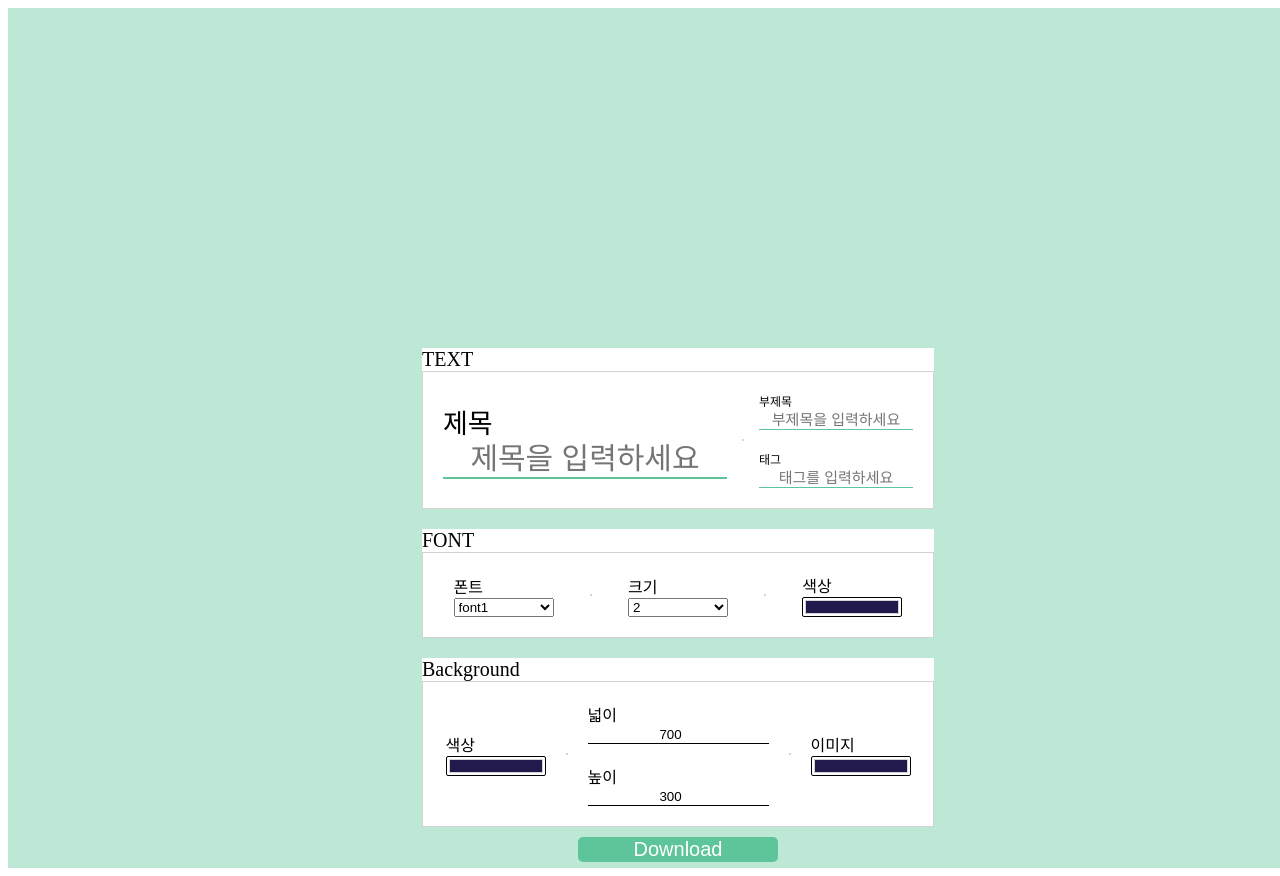
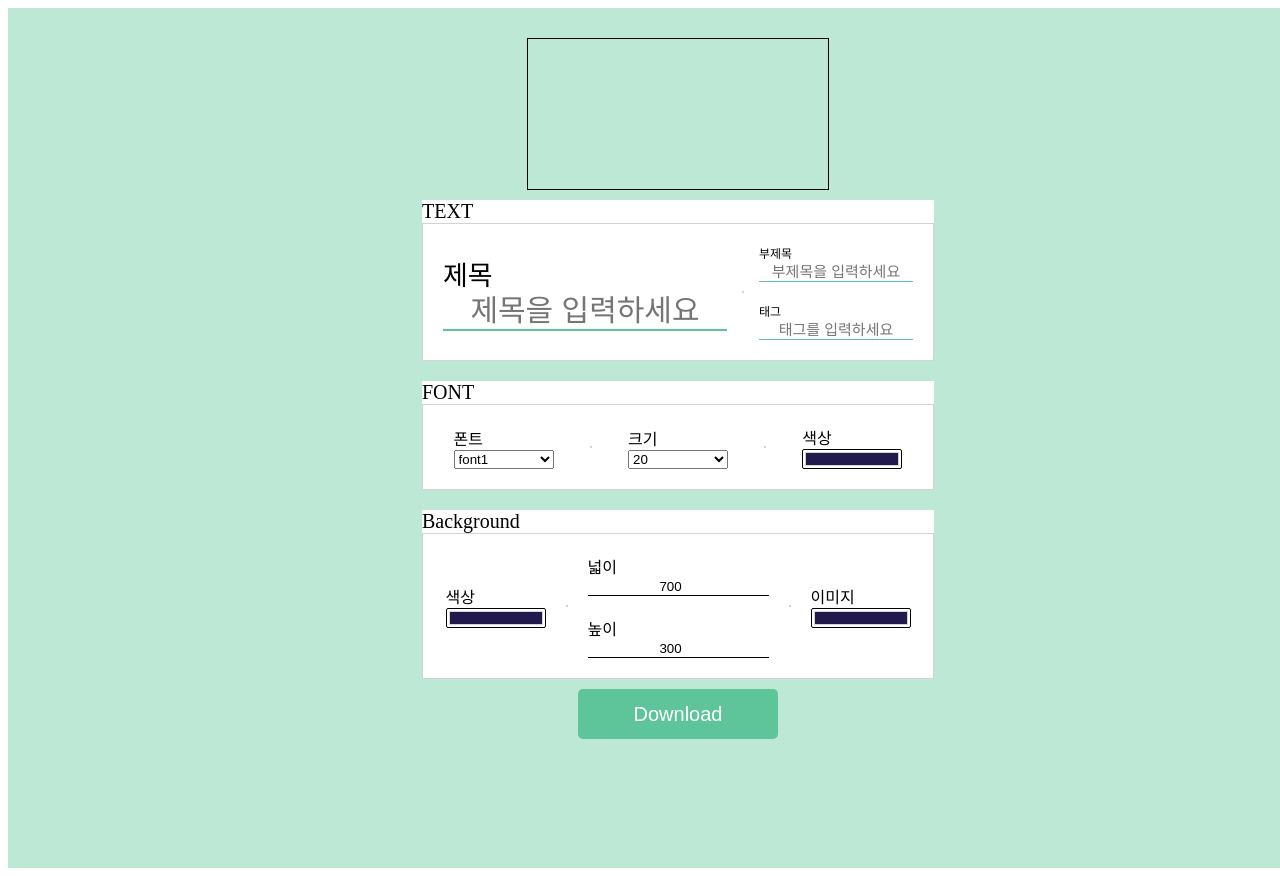
Before and after one commit to vagabondms/banner.github.io, a React (Create React App) app: page / in a window 1280 px wide. Shown: the top 876 px of the page. Built offline with nearby package versions, Linux system fonts and the light colour scheme.

Commit message:
canvas 생성

```diff
--- a/src/components/atoms/Canvas.tsx
+++ b/src/components/atoms/Canvas.tsx
@@ -1,20 +1,30 @@
-import React, { ReactElement, useRef, useEffect } from 'react';
+import React, { ReactElement, useEffect } from 'react';
 
+import useCanvasRef from '@hooks/useCanvasRef';
 import { useData } from '@hooks/useContext';
 const Canvas = (): ReactElement => {
-  const { title, subTitle, tag, height, width } = useData();
-  const canvas = useRef<HTMLCanvasElement>(null);
-  const ctx = canvas?.current?.getContext('2d');
+  const { title, subTitle, tag, height, width, fontSize } = useData();
+  const [ref, canvas, ctx] = useCanvasRef();
+
   useEffect(() => {
-    if (ctx) {
-      ctx.font = '30px serif';
-      ctx.fillStyle = 'red';
+    if (canvas) {
+      ctx.clearRect(0, 0, canvas.width, canvas.height);
+      canvas.width = Number(width);
+      canvas.height = Number(height);
+      ctx.font = `${fontSize}px san-serif`;
+      ctx.textBaseline = 'middle';
       ctx.textAlign = 'center';
-      ctx.fillText('안녕', 20, 20);
+
+      ctx.font = `${fontSize}px san-serif`;
+      ctx.fillText(title, canvas.width / 2, (canvas.height * 2) / 5);
+      ctx.font = `${Number(fontSize) * 0.7}px san-serif`;
+      ctx.fillText(subTitle, canvas.width / 2, (canvas.height * 3) / 5);
+      ctx.font = `${Number(fontSize) * 0.5}px san-serif`;
+      ctx.fillText(tag, canvas.width / 2, (canvas.height * 4) / 5);
     }
-  });
+  }, [title, ctx, canvas, width, height, subTitle, tag, fontSize]);
 
-  return <canvas ref={canvas} style={{ width: Number(width), height: Number(height) }}></canvas>;
+  return <canvas ref={ref} style={{ border: '1px solid black' }}></canvas>;
 };
 
 export default Canvas;
--- a/src/components/atoms/Selector.tsx
+++ b/src/components/atoms/Selector.tsx
@@ -1,9 +1,11 @@
-import React, { ReactElement, SelectHTMLAttributes } from 'react';
+import React, { ReactElement, ReactEventHandler, SelectHTMLAttributes } from 'react';
 
 import styled from '@emotion/styled';
 
 export interface ISelectorProps extends SelectHTMLAttributes<HTMLSelectElement> {
   options: (string | number)[];
+  value: string;
+  onChange: ReactEventHandler;
 }
 
 const StyledSelect = styled.select`
--- a/src/components/molecules/LabeledSelector.tsx
+++ b/src/components/molecules/LabeledSelector.tsx
@@ -1,4 +1,4 @@
-import React, { ReactElement } from 'react';
+import React, { ReactElement, ReactEventHandler } from 'react';
 
 import Label from '@atoms/Label';
 import Selector from '@atoms/Selector';
@@ -7,6 +7,8 @@ import styled from '@emotion/styled';
 interface ILabeledInputProps {
   name: string;
   options: (string | number)[];
+  value: string;
+  onChange: ReactEventHandler;
 }
 
 const StyledDiv = styled.div`
@@ -15,11 +17,11 @@ const StyledDiv = styled.div`
   color: black;
   margin: 10px;
 `;
-const LabeledSelector = ({ name, options }: ILabeledInputProps): ReactElement => {
+const LabeledSelector = ({ name, options, value, onChange }: ILabeledInputProps): ReactElement => {
   return (
     <StyledDiv>
       <Label htmlFor={name}>{name}</Label>
-      <Selector id={name} options={options}></Selector>
+      <Selector id={name} value={value} onChange={onChange} options={options}></Selector>
     </StyledDiv>
   );
 };
--- a/src/components/organisms/FontBox.tsx
+++ b/src/components/organisms/FontBox.tsx
@@ -2,20 +2,21 @@ import React, { ReactElement } from 'react';
 
 import Divider from '@atoms/Divider';
 import SubWrapper from '@atoms/SubWrapper';
+import { useData } from '@hooks/useContext';
 import LabeledBoxWrapper from '@molecules/LabeledBoxWrapper';
 import LabeledColorPicker from '@molecules/LabeledColorPicker';
 import LabeledSelector from '@molecules/LabeledSelector';
 import { fontSizeGenerator, fontGenerator } from '@utils/data';
-
 const FontBox = (): ReactElement => {
+  const { font, onFontChange, fontSize, onFontSizeChange } = useData();
   return (
     <LabeledBoxWrapper name="FONT">
       <SubWrapper>
-        <LabeledSelector name="폰트" options={fontGenerator()}></LabeledSelector>
+        <LabeledSelector name="폰트" value={font} onChange={onFontChange} options={fontGenerator()}></LabeledSelector>
       </SubWrapper>
       <Divider />
       <SubWrapper>
-        <LabeledSelector name="크기" options={fontSizeGenerator()}></LabeledSelector>
+        <LabeledSelector name="크기" value={fontSize} onChange={onFontSizeChange} options={fontSizeGenerator()}></LabeledSelector>
       </SubWrapper>
       <Divider />
       <SubWrapper>
--- /dev/null
+++ b/src/hooks/useCanvasRef.ts
@@ -0,0 +1,9 @@
+import { useRef, RefObject } from 'react';
+
+const useCanvasRef = (): [RefObject<HTMLCanvasElement>, HTMLCanvasElement | null, any] => {
+  const refObj = useRef<HTMLCanvasElement>(null);
+  const canvas = refObj.current;
+  const ctx = canvas?.getContext('2d');
+  return [refObj, canvas, ctx];
+};
+export default useCanvasRef;
--- a/src/hooks/useContext.tsx
+++ b/src/hooks/useContext.tsx
@@ -11,11 +11,16 @@ interface IContext {
   tag: string;
   height: string;
   width: string;
+  font: string;
+  fontSize: string;
+
   onTitleChange: ReactEventHandler;
   onSubTitleChange: ReactEventHandler;
   onTagChange: ReactEventHandler;
   onWidthChange: ReactEventHandler;
   onHeightChange: ReactEventHandler;
+  onFontChange: ReactEventHandler;
+  onFontSizeChange: ReactEventHandler;
 }
 
 const dataContext = createContext<IContext>({
@@ -24,6 +29,8 @@ const dataContext = createContext<IContext>({
   tag: '',
   height: '',
   width: '',
+  font: '',
+  fontSize: '',
   onTitleChange: (e: ChangeEvent<HTMLInputElement>) => {
     console.log(e);
   },
@@ -39,6 +46,12 @@ const dataContext = createContext<IContext>({
   onHeightChange: (e: ChangeEvent<HTMLInputElement>) => {
     console.log(e);
   },
+  onFontChange: (e: ChangeEvent<HTMLInputElement>) => {
+    console.log(e);
+  },
+  onFontSizeChange: (e: ChangeEvent<HTMLInputElement>) => {
+    console.log(e);
+  },
 });
 
 export const Provider = ({ children }: IProviderProps): ReactElement => {
@@ -47,18 +60,23 @@ export const Provider = ({ children }: IProviderProps): ReactElement => {
   const [tag, onTagChange] = useInput('');
   const [height, onHeightChange] = useInput('300');
   const [width, onWidthChange] = useInput('700');
-
+  const [font, onFontChange] = useInput('font1');
+  const [fontSize, onFontSizeChange] = useInput('20');
   const value = {
     title,
     subTitle,
     tag,
     width,
     height,
+    font,
+    fontSize,
     onTitleChange,
     onSubTitleChange,
     onTagChange,
     onHeightChange,
     onWidthChange,
+    onFontChange,
+    onFontSizeChange,
   };
 
   return <dataContext.Provider value={value}>{children}</dataContext.Provider>;
--- a/src/utils/data.ts
+++ b/src/utils/data.ts
@@ -1,6 +1,6 @@
 export const fontSizeGenerator = (): number[] => {
   const result = [];
-  for (let i = 2; i <= 30; i += 2) {
+  for (let i = 20; i <= 100; i += 5) {
     result.push(i);
   }
   return result;
```
